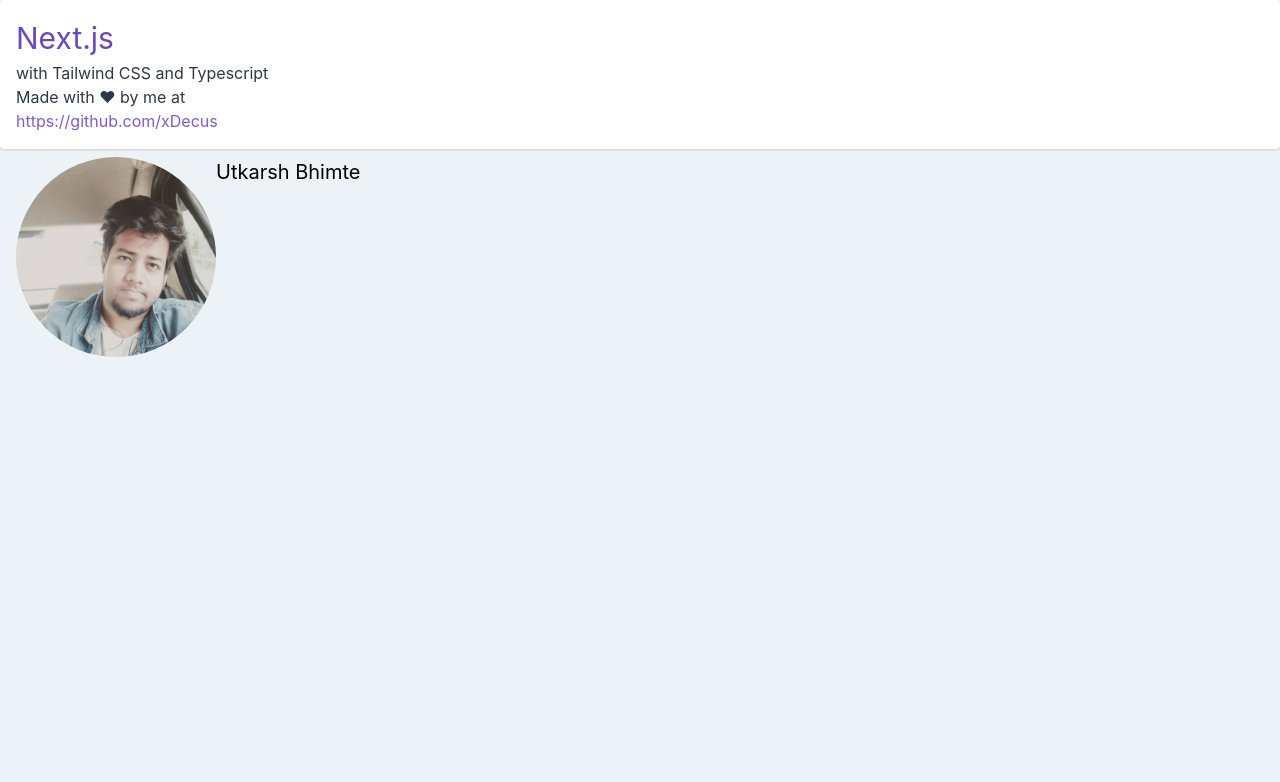
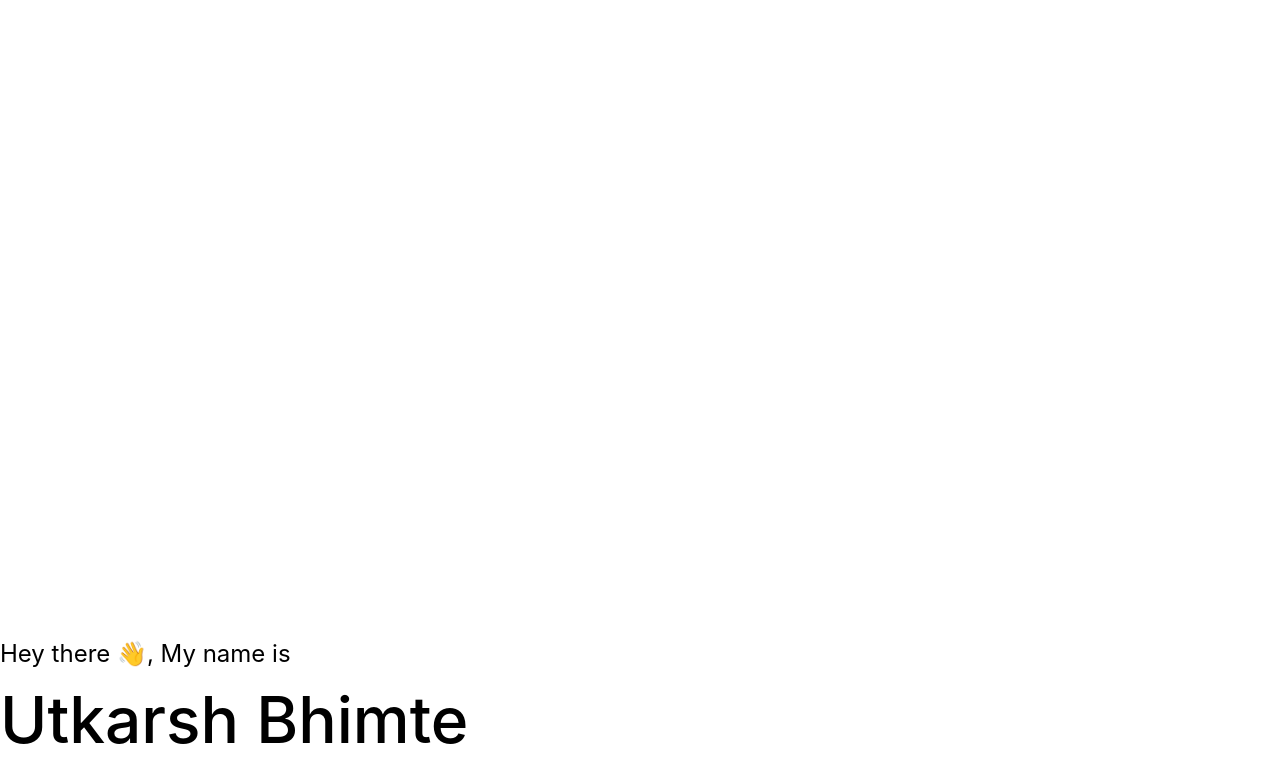
Before and after one commit to Utkarshbhimte/portfolio-v3, a Next.js app: page / in a window 1280 px wide. Shown: the top 782 px of the page. Built offline with nearby package versions, Linux system fonts and the light colour scheme.

Commit message:
feat: fixed the main page

```diff
--- /dev/null
+++ b/components/Avatar.tsx
@@ -0,0 +1,11 @@
+import React from "react";
+import { Canvas, useLoader } from "react-three-fiber";
+import { useTransition } from "react-spring";
+import { GLTFLoader } from "three/examples/jsm/loaders/GLTFLoader";
+import { OrbitControls, draco } from "drei";
+
+const Avatar = () => {
+  return <div></div>;
+};
+
+export default Avatar;
--- a/package.json
+++ b/package.json
@@ -14,13 +14,17 @@
   "dependencies": {
     "@zeit/next-css": "^1.0.1",
     "babel-plugin-inline-react-svg": "^1.1.2",
+    "drei": "^1.5.7",
     "html-pdf": "^2.2.0",
     "js-time-diff": "^1.0.0",
     "next": "^10",
     "next-compose-plugins": "^2.2.0",
     "next-offline": "^4.0.6",
     "react": "^16.14.0",
-    "react-dom": "^16.14.0"
+    "react-dom": "^16.14.0",
+    "react-spring": "^8.0.27",
+    "react-three-fiber": "^5.1.8",
+    "three": "^0.122.0"
   },
   "devDependencies": {
     "@fullhuman/postcss-purgecss": "^1.3.0",
--- a/pages/index.tsx
+++ b/pages/index.tsx
@@ -13,28 +13,16 @@ const Home: NextPage = () => (
         content="A quick starter Template for Next.js with Tailwind CSS and Typescript"
       />
     </Head>
-    <div className="p-4 shadow rounded bg-white">
-      <h1 className="text-purple-700 text-3xl ">Next.js</h1>
-      <p className="text-gray-800">with Tailwind CSS and Typescript</p>
-      <p className="text-gray-800">Made with ♥ by me at</p>
-      <a
-        className="text-purple-600 hover:text-purple-400"
-        href="https://github.com/xDecus"
-        target="blank"
-      >
-        https://github.com/xDecus
-      </a>
+    <div className="min-h-screen">
+      <div className="h-screen">
+        <div className="container mx-auto px-2 md:px-0 relative h-full">
+          <div style={{ bottom: "2rem", left: 0 }} className="absolute">
+            <div className="text-2xl">Hey there 👋, My name is</div>
+            <h2 className="text-6xl font-medium">Utkarsh Bhimte</h2>
+          </div>
+        </div>
+      </div>
     </div>
-    <section className="px-4 py-2 flex align-middle">
-      <Image
-        src="/static/profile-photo.jpg"
-        alt="Picture of the developer"
-        height={200}
-        width={200}
-        className="rounded-full mr-6"
-      />
-      <h3 className="text-xl">Utkarsh Bhimte</h3>
-    </section>
   </div>
 );
 
--- a/styles/index.css
+++ b/styles/index.css
@@ -5,5 +5,4 @@
 
 body {
   font-family: "Inter", sans-serif;
-  @apply bg-gray-200;
 }
```
Also changed, not shown: 1 other file (tests, documents, lock files or other folders).
